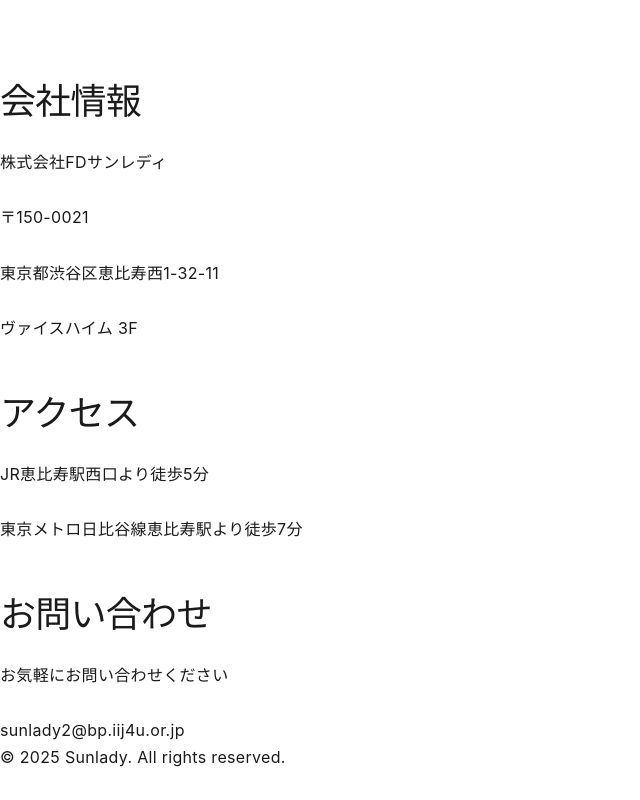
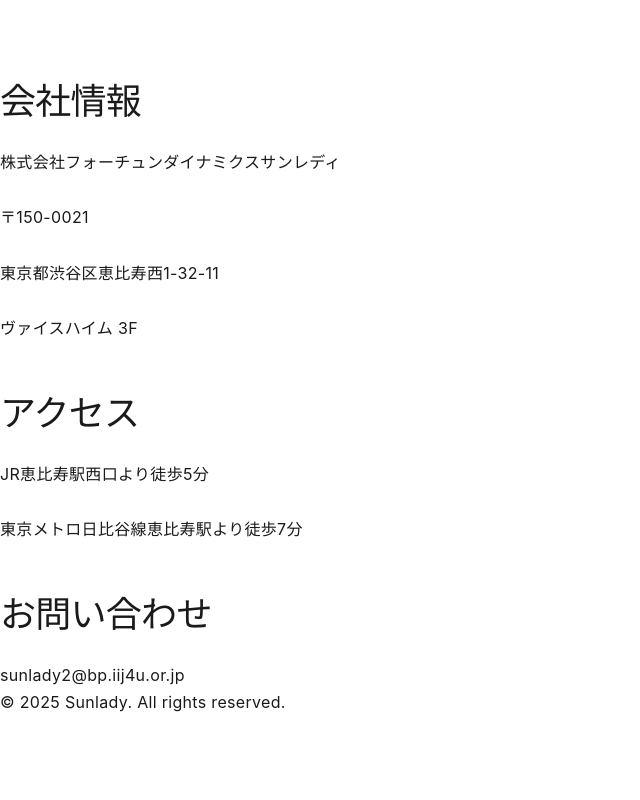
Before and after one commit to harukaaatashi/sunlady-home, a Next.js app: page /about in a window 1280 px wide. Shown: the part 3477-4277 px from the top of the page, without its empty margins (0-640 px from the left). After the commit the page ends 4221 px from the top, so only its background shows below. Built offline with nearby package versions, Linux system fonts and the light colour scheme; grey boxes are pictures that could not be loaded.

Commit message:
fix: フッターの会社名を正式名称に変更し、不要な文言を削除

```diff
--- a/src/app/layout.tsx
+++ b/src/app/layout.tsx
@@ -42,7 +42,7 @@
               <div>
                 <h2 className="text-base font-semibold mb-4 text-gray-900 dark:text-white">会社情報</h2>
                 <div className="space-y-2 text-sm text-gray-600 dark:text-gray-300">
-                  <p>株式会社FDサンレディ</p>
+                  <p>株式会社フォーチュンダイナミクスサンレディ</p>
                   <p>〒150-0021</p>
                   <p>東京都渋谷区恵比寿西1-32-11</p>
                   <p>ヴァイスハイム 3F</p>
@@ -58,7 +58,6 @@
               <div>
                 <h2 className="text-base font-semibold mb-4 text-gray-900 dark:text-white">お問い合わせ</h2>
                 <div className="space-y-2 text-sm text-gray-600 dark:text-gray-300">
-                  <p>お気軽にお問い合わせください</p>
                   <a href="mailto:sunlady2@bp.iij4u.or.jp" className="block hover:text-blue-600 dark:hover:text-blue-400 transition-colors">
                     sunlady2@bp.iij4u.or.jp
                   </a>
```
